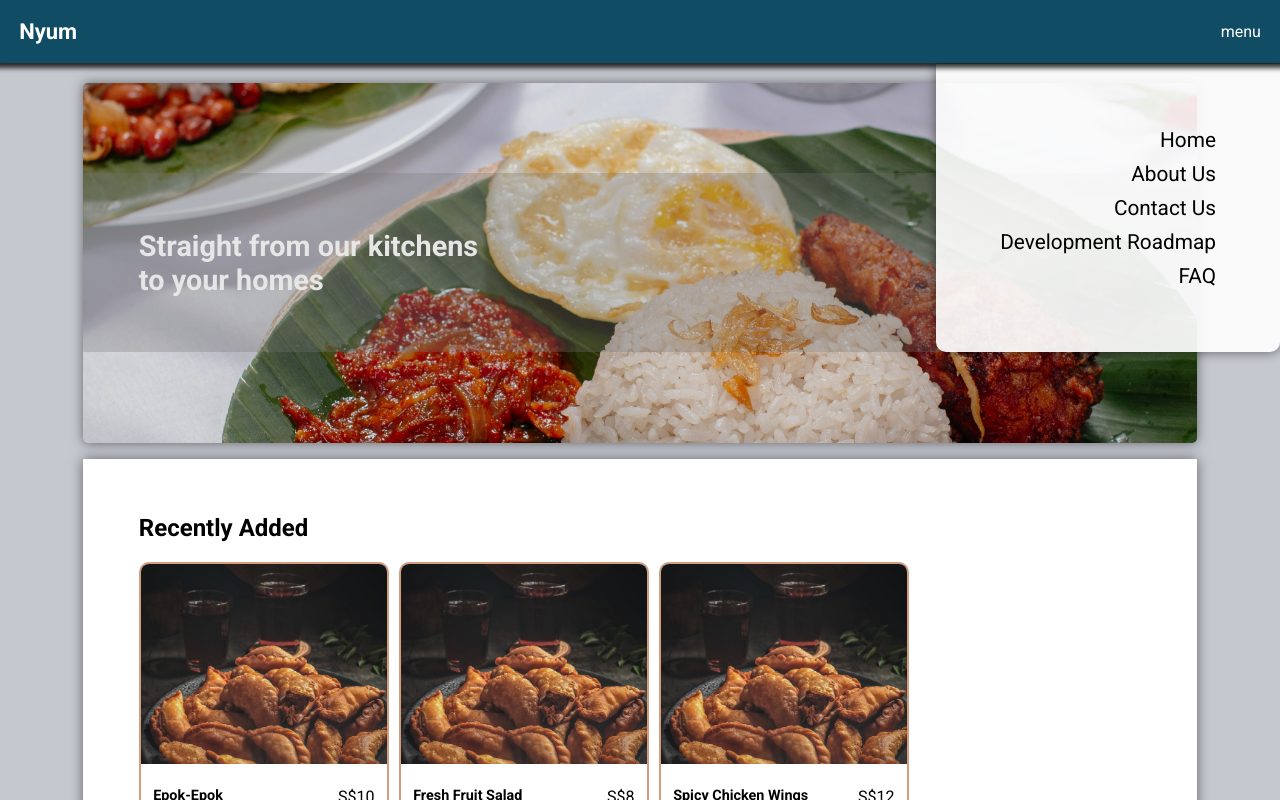
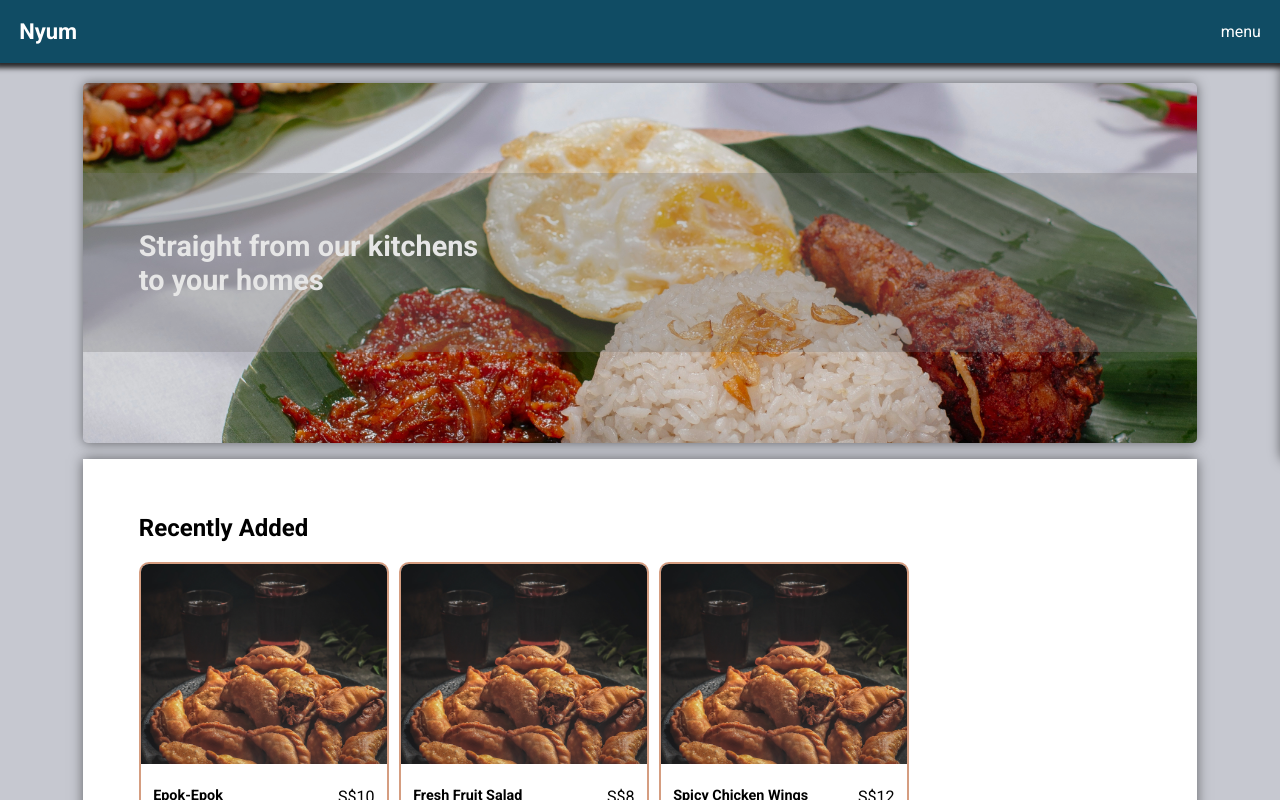
Before and after one commit to Khairul-Ikhwan/nyum, a React (Vite) app: page / in a window 1280 px wide. Both pictures are taken after a click on the element "menu". Shown: the top 800 px of the page. Built offline with nearby package versions, Linux system fonts and the light colour scheme; the HTML template or start-up script is replaced by a standard one.

Commit message:
Update App.css

```diff
--- a/src/App.css
+++ b/src/App.css
@@ -155,13 +155,35 @@
 
   transform: translateY(-100%);
   animation: slide-in-top .3s ease-in forwards;
+
+  font-family: 'oxygen';
+
 }
 
 .navigation-menu ul {
   display: flex;
   flex-direction: column;
   gap: 10px;
+
 }
+
+.navigation-menu li {
+  position: relative;
+  padding: 10px 0;
+  cursor: pointer;
+
+}
+
+.navigation-menu li:hover {
+  font-weight: bold;
+  color: var(--primary);
+
+}
+
+.navigation-menu li:active {
+  color: var(--primary);
+}
+
 
 @media (min-width: 950px) {
   .page-wrapper > * {
@@ -181,7 +203,12 @@
 
     align-items: flex-end;
     padding: 5%;
+
+    transform: translateX(100%);
+  animation: slide-in .3s ease-in forwards;
   }
+
+
 }
 
 /* keyframes animations*/
```
